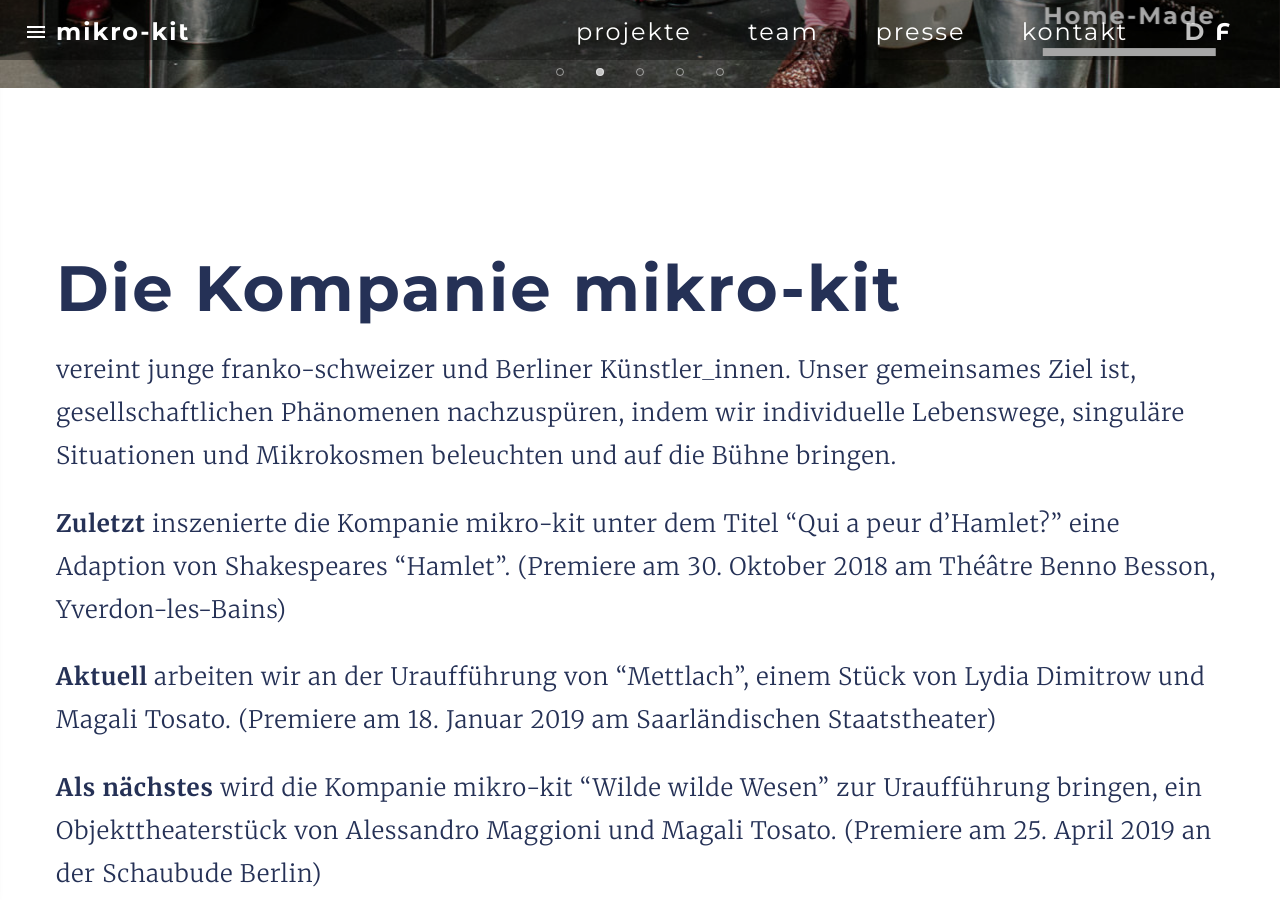
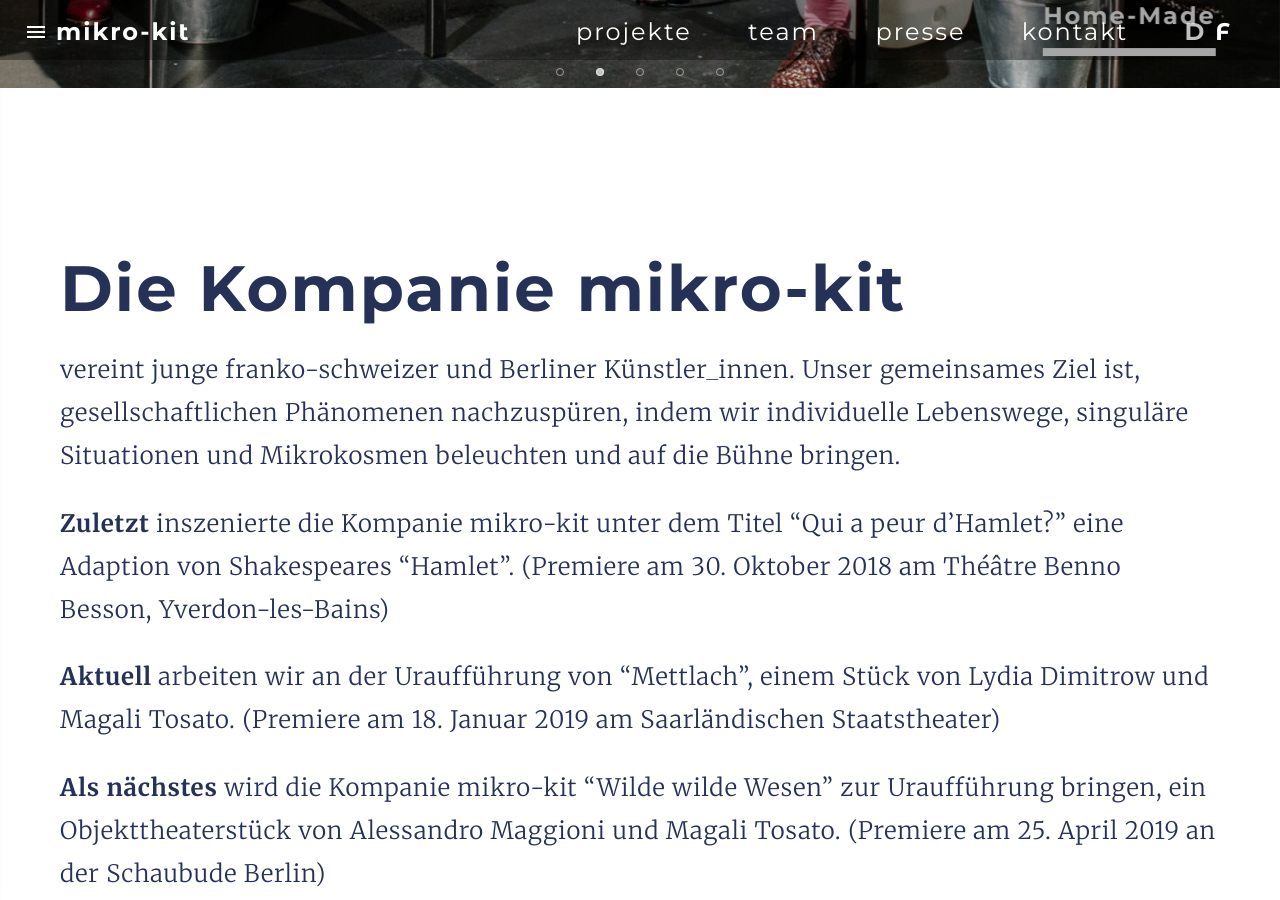
Before and after one commit to mikro-kit/mikro-kit.github.io, a Jekyll site: the page built from _de/index.md, in a window 1280 px wide and 900 px high, scrolled down 812 px. Built offline with Jekyll 4.4.1, drawn with Linux system fonts in a browser that asks for light colours.

Commit message:
padding für alle contents aus 20rem

```diff
--- a/_sass/partials/_contents.scss
+++ b/_sass/partials/_contents.scss
@@ -8,7 +8,7 @@
   }
 
   &__info {
-    padding: 0 16 * $to-rems + rem;
+    padding: 0 20 * $to-rems + rem;
   }
 
   &__footer {
@@ -18,5 +18,6 @@
   &__project-item,
   &__press-item {
     margin-bottom: 64 * $to-rems + rem;
+    padding: 0 20 * $to-rems + rem;
   }
 }
```
